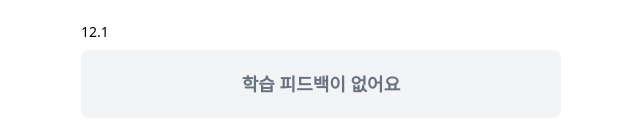
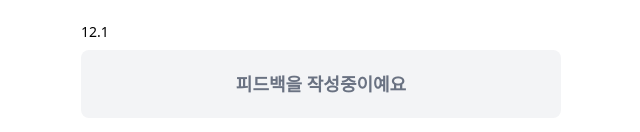
Before and after one commit to wowlingo/wowlingo-client, a React (Vite) app: page /learning-status in a window 1280 px wide. Shown: the part 640-772 px from the top of the page, without its empty margins (319-959 px from the left). Built offline with nearby package versions, Linux system fonts and the light colour scheme.

Commit message:
update: 학습 피드백이 없는 경우, 문구 수정

```diff
--- a/src/components/learning-status/DailySummary.tsx
+++ b/src/components/learning-status/DailySummary.tsx
@@ -14,7 +14,7 @@
             <div>
                 <h3 className="text-sm mb-2">{date}</h3>
                 <div className="p-5 rounded-lg bg-gray-100 text-center">
-                    <p className="text-lg font-semibold text-gray-500">학습 피드백이 없어요</p>
+                    <p className="text-lg font-semibold text-gray-500">피드백을 작성중이예요</p>
                 </div>
             </div>
         );
```
